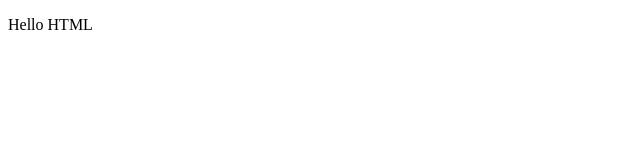
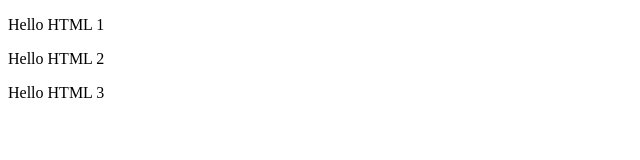
Before and after one commit to Saggion/Bootcamp-devjr, a plain HTML site: page index.html in a window 1280 px wide. Shown: the whole page, without its empty margins (0-640 px from the left). Drawn offline with Linux system fonts and the light colour scheme.

Commit message:
secound commit

```diff
--- a/index.html
+++ b/index.html
@@ -6,6 +6,8 @@
     <title> Hello Major </title>
 </head>
 <body>
-    <P> Hello HTML </P>
+    <P> Hello HTML 1</P>
+    <P> Hello HTML 2</P>
+    <P> Hello HTML 3</P>
 </body>
 </html>
```
